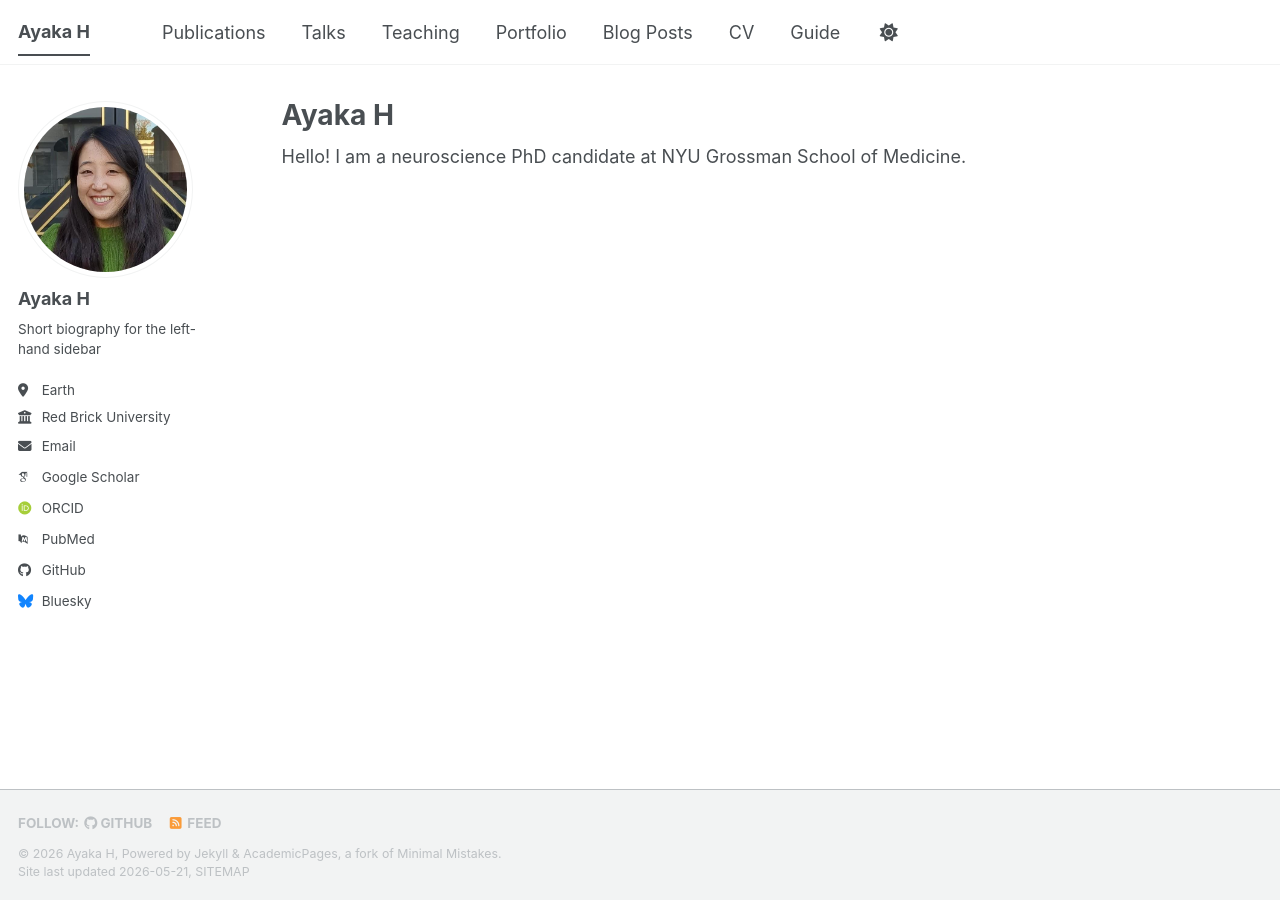
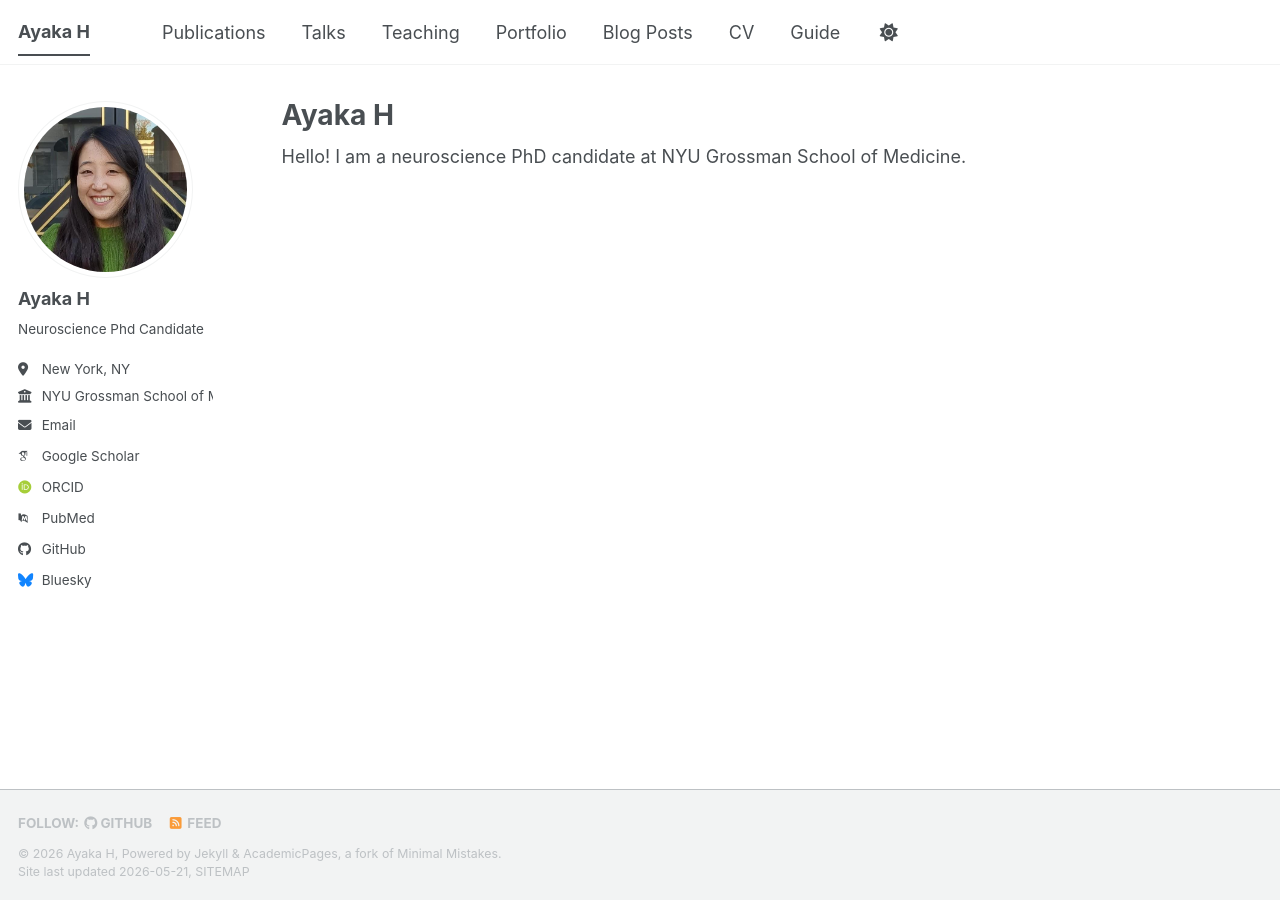
Before and after one commit to ahachisuka/ayakahach.github.io, a Jekyll site: the page built from _pages/about.md, in a window 1280 px wide. Built offline with Jekyll 4.4.1, drawn with Linux system fonts in a browser that asks for light colours; some web fonts are replaced; a script bundle is joined from its source files by our own code; library files that are not in the unit come from our copies.

Commit message:
Add files via upload

```diff
--- a/_config.yml
+++ b/_config.yml
@@ -13,10 +13,10 @@ title                    : "Ayaka H"
 title_separator          : "-"
 name                     : &name "Ayaka H"
 description              : &description "Ayaka's website"   # Update this with a general description of your site, this is the default if not overridden by a page
-url                      : https://ayakahach.github.io # The base hostname & protocol for your site e.g. "https://[your GitHub username].github.io",
+url                      : https://academicpages.github.io # The base hostname & protocol for your site e.g. "https://[your GitHub username].github.io",
                                                            # or if you already have some other page hosted on Github then use "https://[your GitHub username].github.io/[Your Repo Name]"
 baseurl                  : "" # the subpath of your site, e.g. "/blog"
-repository               : "ahachisuka/ayakahach.github.io"
+repository               : "academicpages/academicpages.github.io"
 
 # Site Author - The following control what appear as part of the author content on the side bar.
 #               If a field is blank the icon and link will not appear, otherwise it will be shown.
@@ -26,9 +26,9 @@ author:
   avatar           : "profile.png"
   name             : "Ayaka H"
   pronouns         : # example: "she/her"
-  bio              : "Short biography for the left-hand sidebar"
-  location         : "Earth"
-  employer         : "Red Brick University"
+  bio              : "Neuroscience Phd Candidate"
+  location         : "New York, NY"
+  employer         : "NYU Grossman School of Medicine"
   uri              : # URL
   email            : "none@example.org"
 
```
